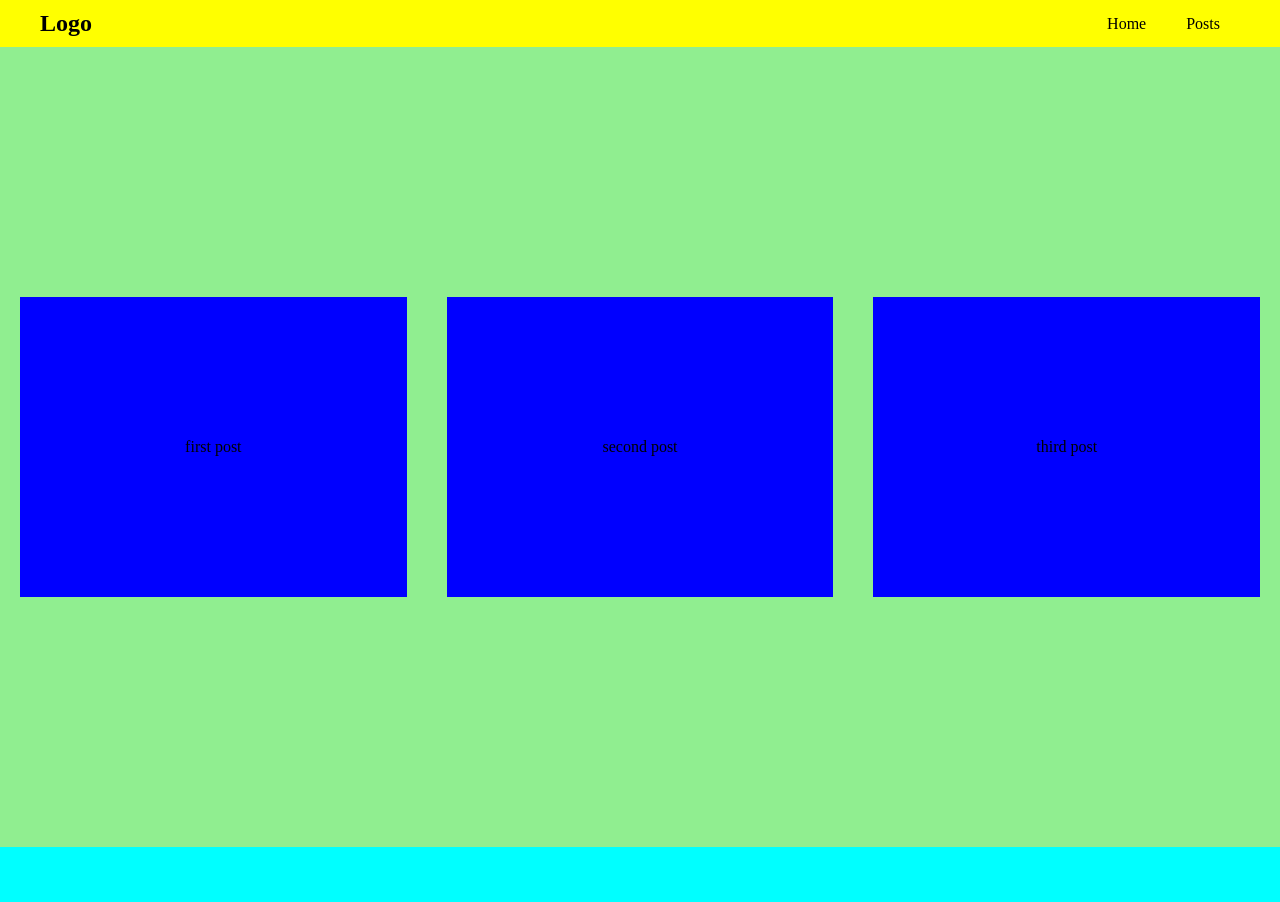
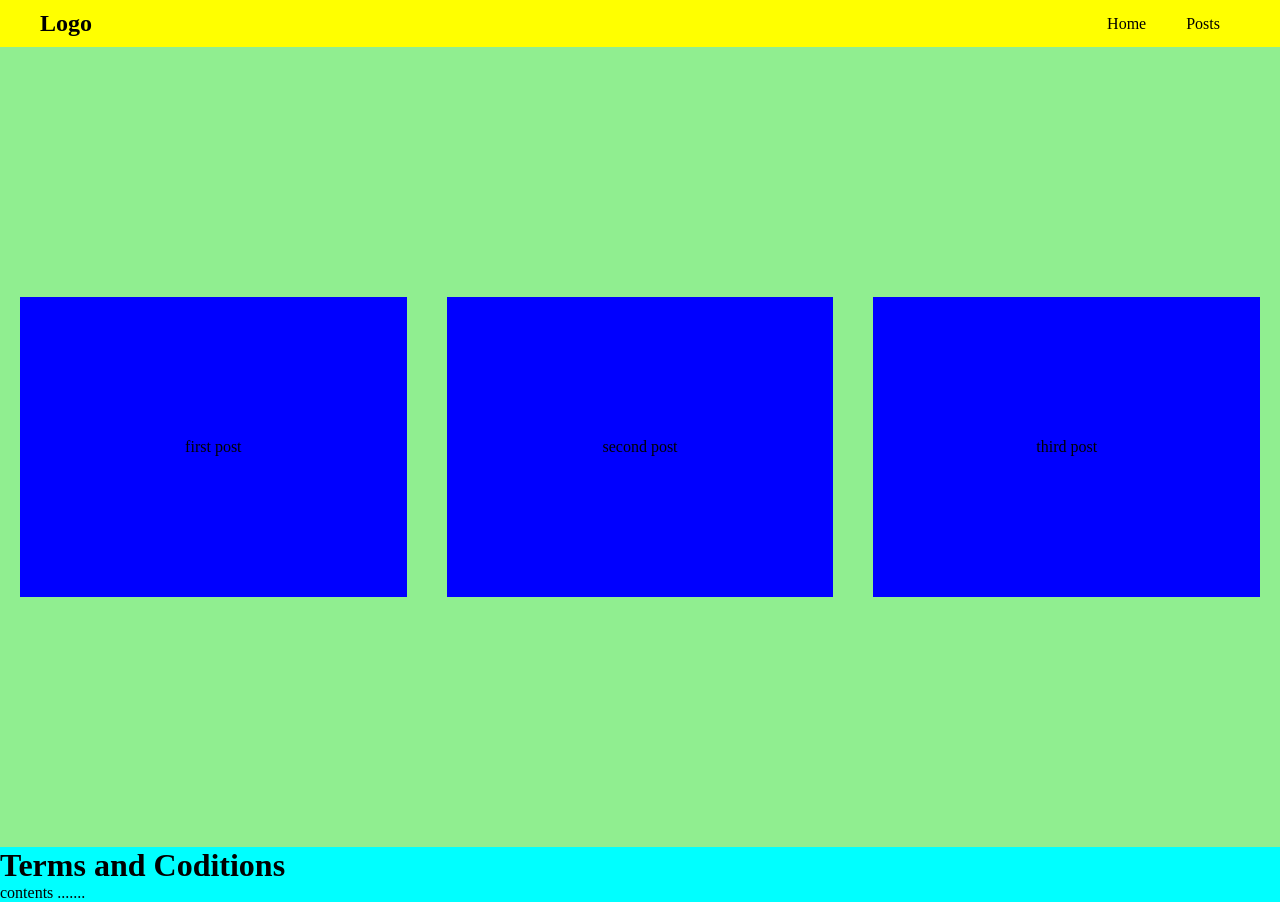
Before and after one commit to AungNaing-Brian/spa-react, a React (Create React App) app: page / in a window 1280 px wide. Before the commit the page ends 847 px from the top, so only its background shows below. Built offline with nearby package versions, Linux system fonts and the light colour scheme.

Commit message:
c3ep19p1

```diff
--- a/src/App.js
+++ b/src/App.js
@@ -2,6 +2,7 @@ import './App.css';
 import { useState } from 'react';
 import Navbar from './components/Navbar/index';
 import Postslist from './components/Postslist';
+import Model from './components/Model'
 
 function App() {
   let [posts, setPosts] = useState([
@@ -22,6 +23,14 @@ function App() {
     <>
       <Navbar></Navbar>
       <Postslist post={posts}/>
+      <Model>
+        <h1>
+          Terms and Coditions
+        </h1>
+        <p>
+          contents .......
+        </p>
+      </Model>
     </>
   );
 }
--- /dev/null
+++ b/src/components/Model/index.css
@@ -0,0 +1,3 @@
+.model-backdrop{
+    width: 100;
+}
--- /dev/null
+++ b/src/components/Model/index.js
@@ -0,0 +1,11 @@
+import React from 'react'
+
+export default function Model({children}) {
+  return (
+    <div className='modal-backdrop'>
+        <div className='modal'>
+            {children}
+        </div>
+    </div>
+  )
+}
```
